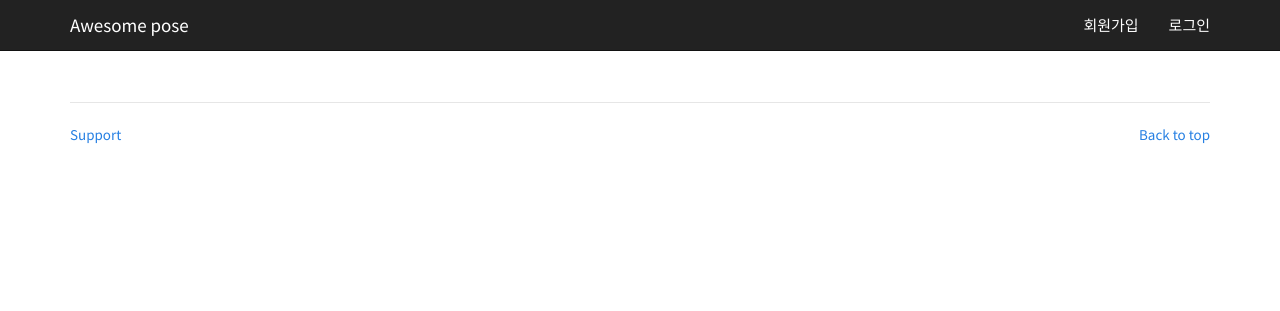
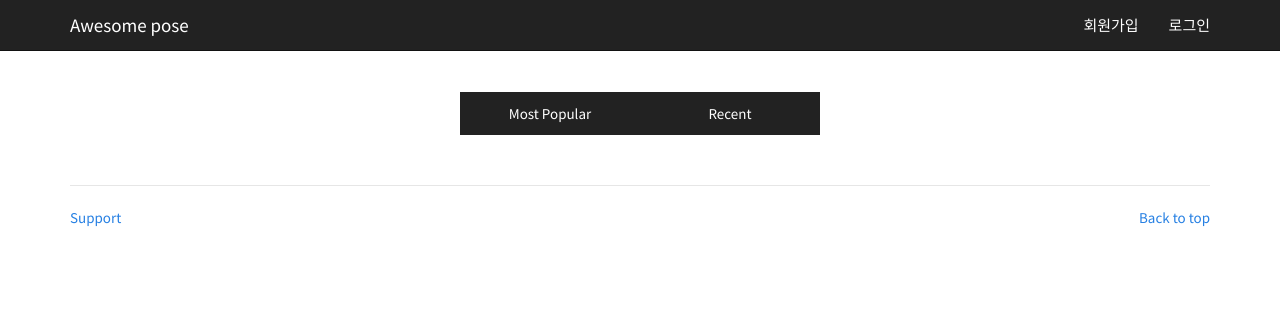
Before and after one commit to manducku/awesomepose, a Django app: template awesomepose/posts/templates/posts/list.html in a window 1280 px wide. Shown: the top 311 px of the page. Run offline with Django 3.2, Linux system fonts and the light colour scheme; the template is opened without the code that fills it, so the values that code supplies are empty; parts of the project's set-up code (start-up, migrations or seed data) failed here and were passed over; some libraries are stand-ins or nearby versions.

Commit message:
add profile image

```diff
--- a/awesomepose/awesomepose/static/scss/application.scss
+++ b/awesomepose/awesomepose/static/scss/application.scss
@@ -4,6 +4,18 @@
 @import "theme/bootswatch";
 @import "font-awesome/font-awesome";
 @import "social/bootstrap-social";
+
 .content {
     padding-top:50px;
 }
+
+.posts-header {
+    padding-bottom: 40px;
+    background-color: white;
+    border-color: white;
+    color: #222222;
+}
+
+.detail-profile-image{
+    padding-top: 10px;
+}
--- a/awesomepose/posts/models/post.py
+++ b/awesomepose/posts/models/post.py
@@ -9,6 +9,7 @@
             )
 
     image = models.ImageField()
+    title = models.TextField()
     content = models.TextField()
 
     update_at = models.DateTimeField(
--- a/awesomepose/posts/templates/posts/list.html
+++ b/awesomepose/posts/templates/posts/list.html
@@ -4,23 +4,35 @@
 
 {% block content %}
    <div class="page-header" id="banner">
-   </div>
-    <div class="row">
+     <div class="row">
+       <div class="col-lg-4 col-lg-offset-4 posts-header">
+         <div class="btn-group btn-group-justified">
+               <a href="#" class="btn btn-default">Most Popular</a>
+               <a href="#" class="btn btn-default">Recent</a>
+         </div>
+       </div>
+     </div>
+     <div class="row">
       {% for post in posts %}
-          <div class="col-sm-6 col-md-4">
+          <div class="col-lg-4">
             <div class="thumbnail">
                   <a href="">
-                      <img src="{{post.image.url}}" alt="...">
+                      <img class="detail-profile-image" src="{{post.image.url}}" alt="...">
                   </a>
-              <div class="caption">
-                <p>{{ post.content }}<p>
-                <p>
-                    <a href="#" class="btn btn-primary" role="button">Button</a>
-                    <a href="#" class="btn btn-default" role="button">Button</a>
-                </p>
+              <div class="row">
+                <div class="caption">
+                  <div class="col-lg-2">
+                      <img class="detail-profile-image" src="http://placehold.it/50x50">
+                  </div>
+                  <div class="col-lg-10">
+                        <h4>{{ post.title }} </h4>
+                        <h5>by {{ post.user.nickname}}</h5>
+                 </div>
+                </div>
               </div>
             </div>
           </div>
       {% endfor %}
-    </div>
+     </div>
+   </div>
 {% endblock %}
```
Also changed, not shown: awesomepose/awesomepose/static/css/application.css.
